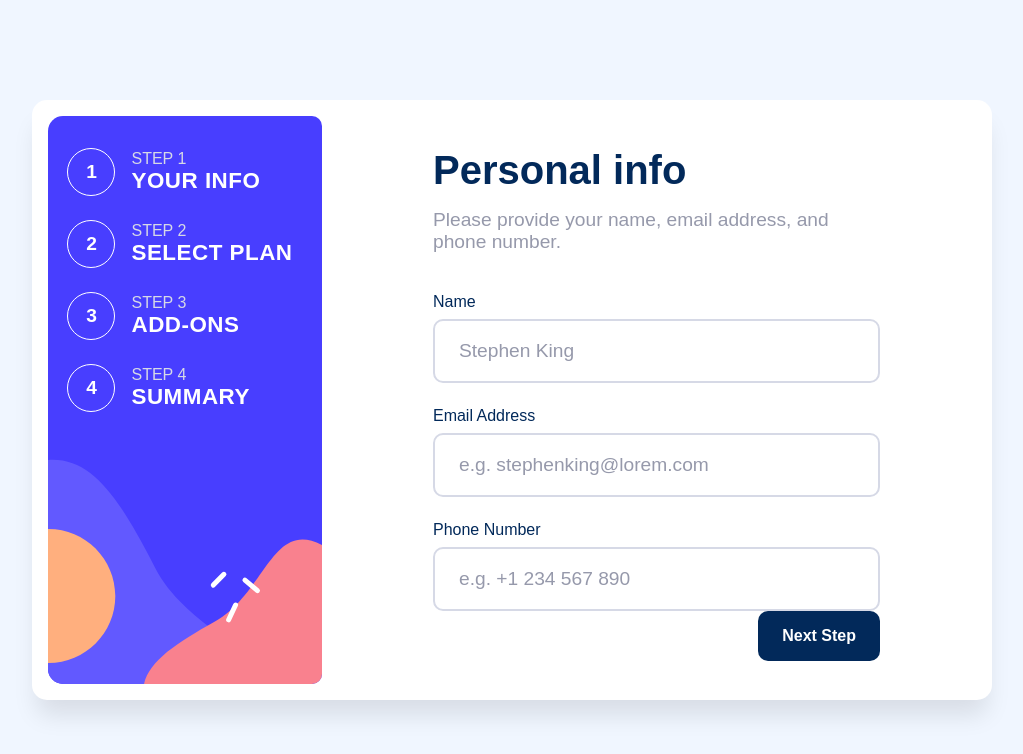
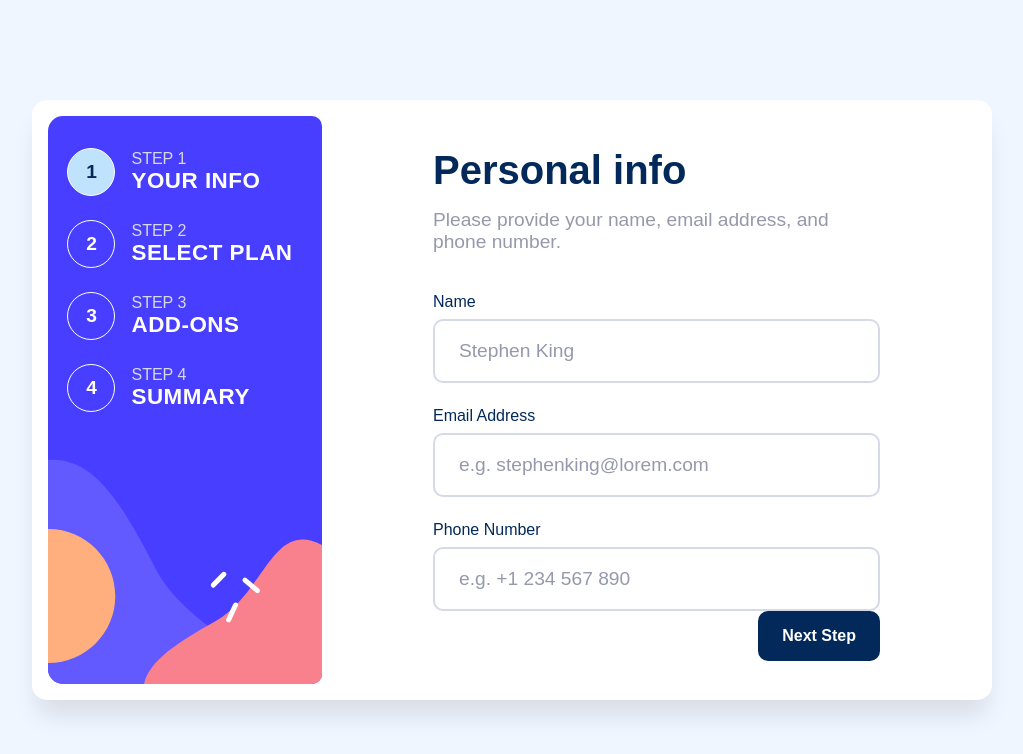
Before and after one commit to DanielJohn17/web_challenges, a React (Vite) app in the folder multi-step-form-main/: page / in a window 1280 px wide. Shown: the top 754 px of the page, without its empty margins (128-1151 px from the left). Built offline with nearby package versions, Linux system fonts and the light colour scheme; a web font is replaced by a local one.

Commit message:
Added Created context and router layout

```diff
--- a/multi-step-form-main/src/components/MenuCard.jsx
+++ b/multi-step-form-main/src/components/MenuCard.jsx
@@ -1,11 +1,28 @@
+import { useLocation } from 'react-router';
 import PropTypes from 'prop-types';
 
 import './components_style.css';
 
 const MenuCard = ({ menu }) => {
+  const location = useLocation();
+
   return (
     <div className="menu__card">
-      <div className="menu__card--num">{menu.number}</div>
+      <div
+        className={`
+        ${
+          location.pathname === '/' && menu.number === 1
+            ? `menu__card--num_active`
+            : location.pathname === '/step-4' && menu.number === 5
+            ? `menu__card--num_active`
+            : location.pathname === `/step-${menu.number}`
+            ? `menu__card--num_active`
+            : ''
+        }
+        menu__card--num`}
+      >
+        {menu.number}
+      </div>
 
       <div className="menu__card--content">
         <h1>{menu.title}</h1>
```
